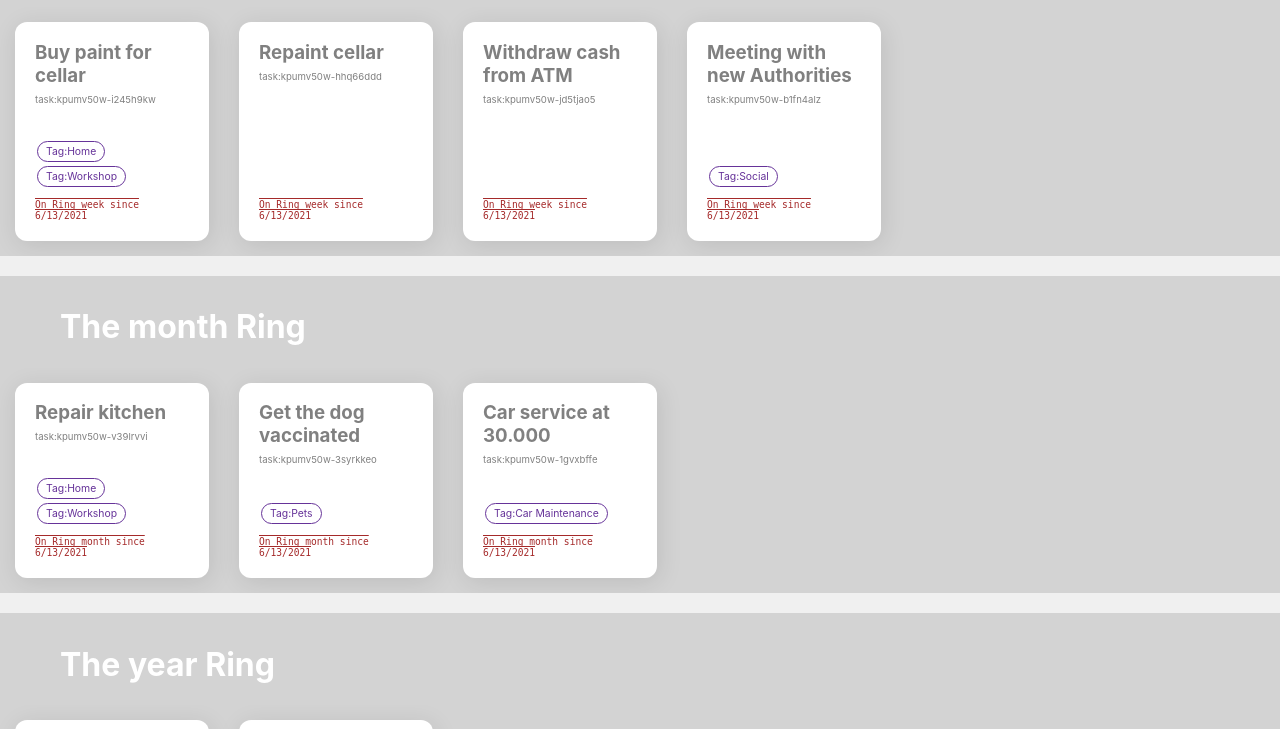
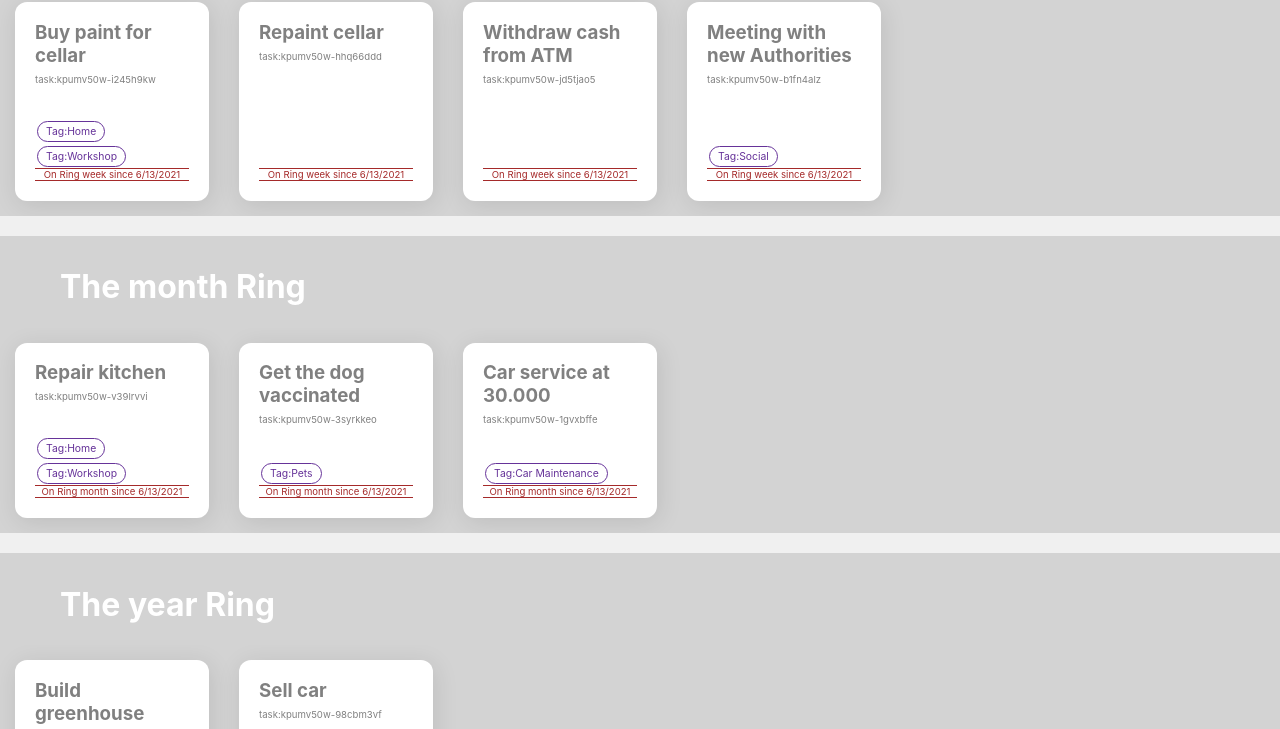
Before and after one commit to cape-/rings, a website: page webapp/index.html in a window 1280 px wide. Shown: the part 551-1280 px from the top of the page. Drawn offline with Linux system fonts and the light colour scheme; files that its build step writes are made by us from their sources; files whose address does not match are found by name.

Commit message:
Improved RingLog line visualization

```diff
--- a/webapp/static/rings_v2.css
+++ b/webapp/static/rings_v2.css
@@ -106,10 +106,11 @@
 
 .rings-ringlog {
     font-size: .6rem;
-    font-family: mono;
-    text-decoration: overline;
     color: brown;
-    margin-top: 10px;
+    text-align: center;
+    margin-top: -1px;
+    border-bottom: solid 1px;
+    border-top: solid 1px;
 }
 
 @media screen and (min-width: 480px) {
```
